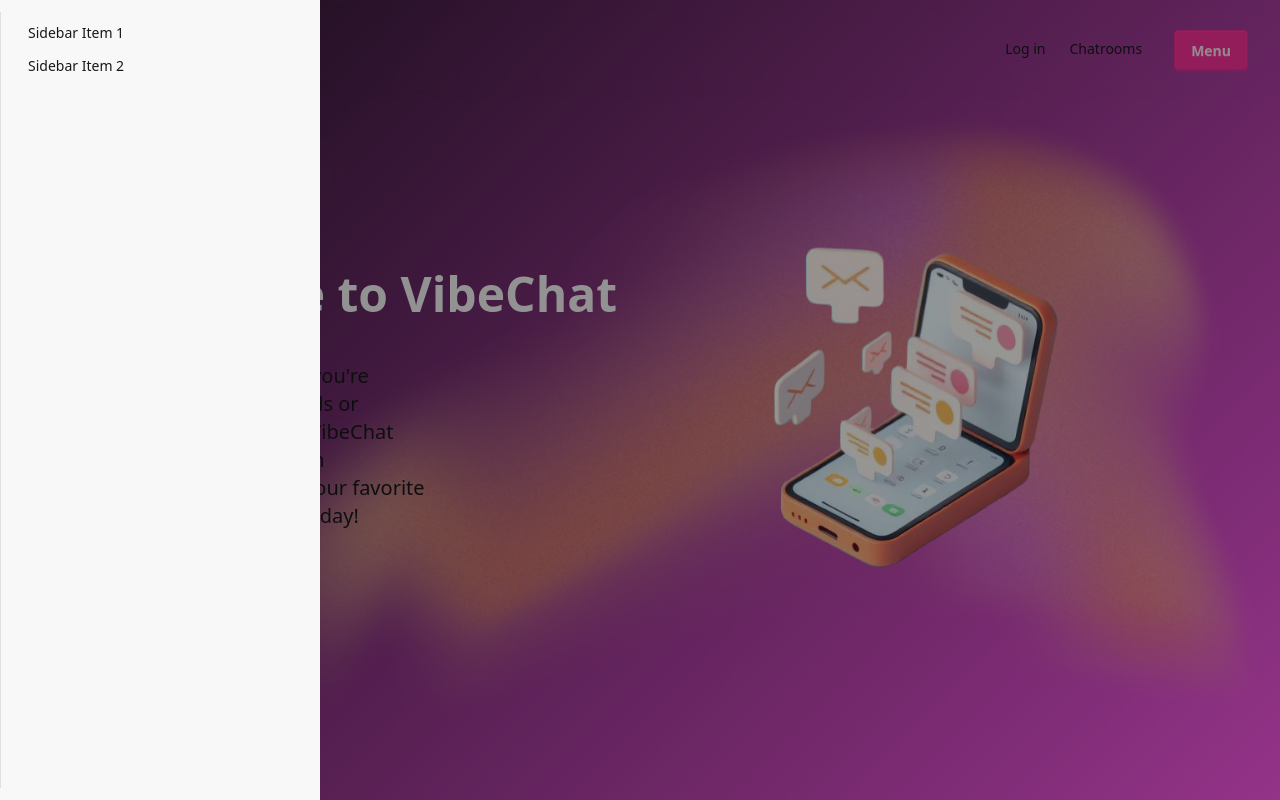
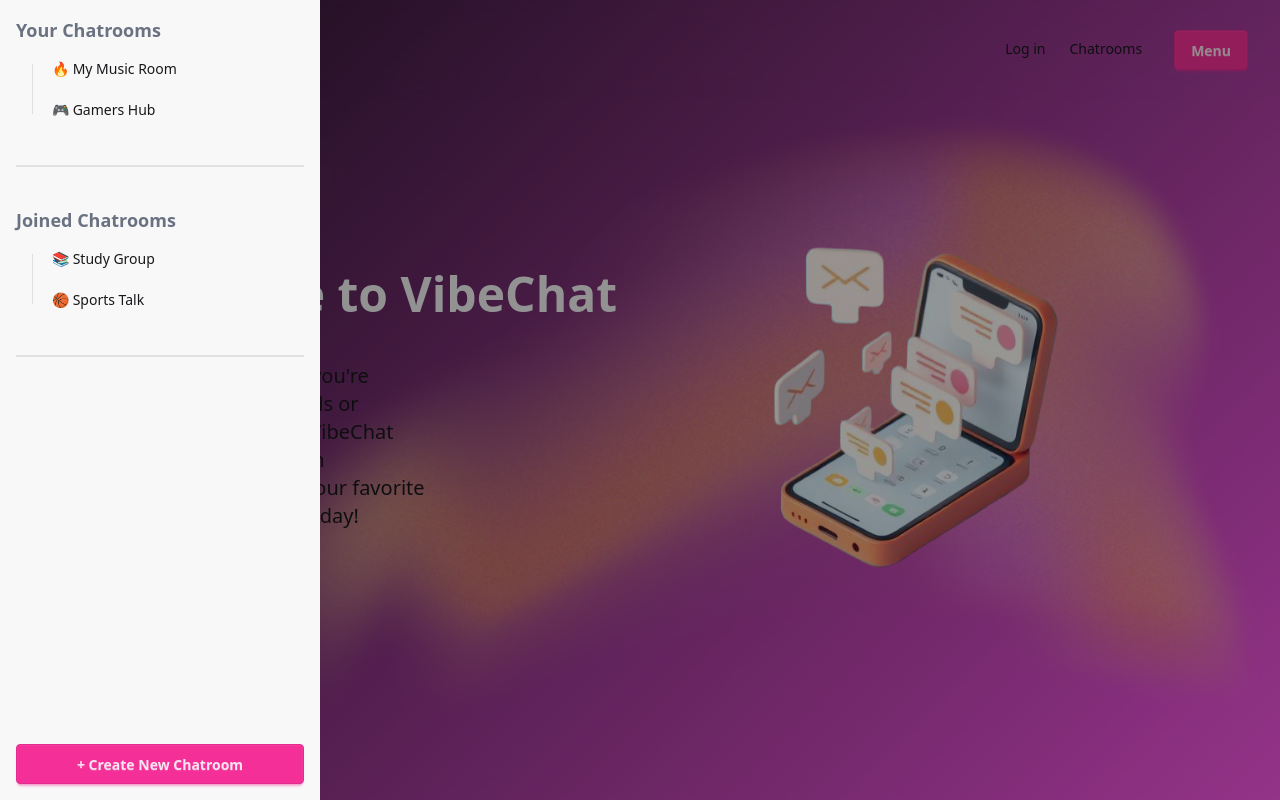
Before and after one commit to BeatrisRah/VibeChat, a React (Vite) app: page / in a window 1280 px wide. Both pictures are taken after a click on the label "Menu". Shown: the top 800 px of the page. Built offline with nearby package versions, Linux system fonts and the light colour scheme.

Commit message:
Navigation Drawer Chatrooms

```diff
--- a/src/components/Navigation.jsx
+++ b/src/components/Navigation.jsx
@@ -8,7 +8,7 @@
          backdropFilter: "blur(10px)",
       }}>
          <div className="flex-1">
-            <Link to='/' className="btn btn-ghost text-xl">VibeChat</Link>
+            <Link to='/' className="p-4 font-bold text-xl">VibeChat</Link>
          </div>
          <div className="flex-none">
             <ul className="menu menu-horizontal px-1 flex items-baseline">
@@ -24,11 +24,36 @@
                      </div>
                      <div className="drawer-side">
                         <label htmlFor="my-drawer" aria-label="close sidebar" className="drawer-overlay"></label>
-                        <ul className="menu bg-base-200 text-base-content min-h-full w-80 p-4 m-0">
-                           {/* User chatrooms and joined ones */}
-                           <li><a>Sidebar Item 1</a></li>
-                           <li><a>Sidebar Item 2</a></li>
-                        </ul>
+                        <div className="menu bg-base-200 text-base-content min-h-full w-80 p-4 flex flex-col gap-4">
+                           {/* Created Chatrooms */}
+                           <div>
+                                 <h3 className="text-lg font-semibold text-gray-500">Your Chatrooms</h3>
+                                 <ul className="mt-2 space-y-2">
+                                    <li><a>🔥 My Music Room</a></li>
+                                    <li><a>🎮 Gamers Hub</a></li>
+                                 </ul>
+                           </div>
+
+                           <div className="divider"></div> {/* DaisyUI Divider */}
+
+                           {/* Joined Chatrooms */}
+                           <div>
+                                 <h3 className="text-lg font-semibold text-gray-500">Joined Chatrooms</h3>
+                                 <ul className="mt-2 space-y-2">
+                                    <li><a>📚 Study Group</a></li>
+                                    <li><a>🏀 Sports Talk</a></li>
+                                 </ul>
+                           </div>
+
+                           <div className="divider"></div> {/* Another Divider */}
+
+                           {/* Create Chatroom Button */}
+                           <div className="mt-auto">
+                                 <button className="btn btn-secondary w-full bg-secondary hover:bg-pink-700">
+                                    + Create New Chatroom
+                                 </button>
+                           </div>
+                        </div>
                      </div>
                   </div>
                </li>
```
